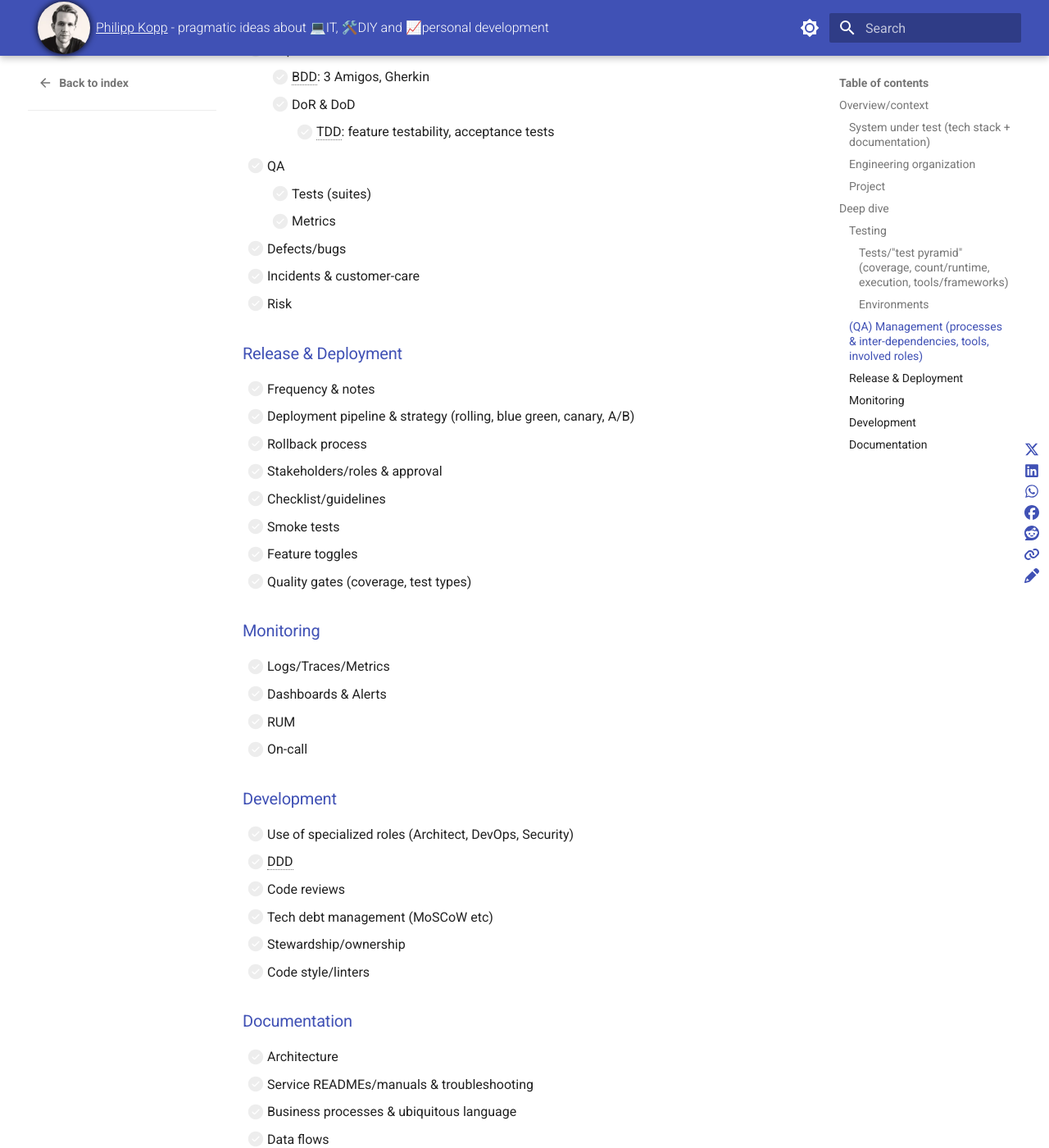
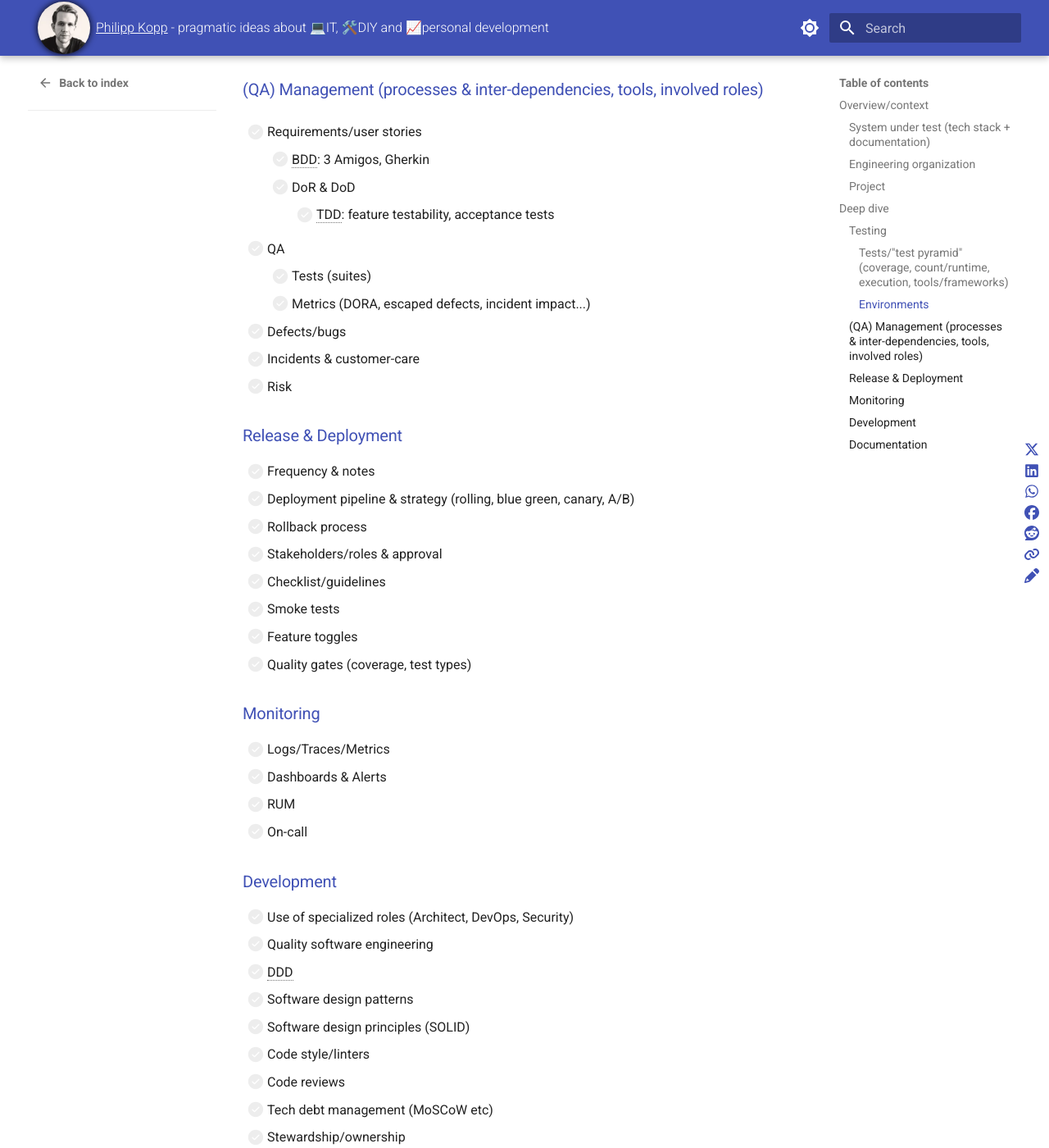
Before and after one commit to phil-m-kopp/phil-m-kopp.github.io, an MkDocs documentation site: the page built from docs/articles/posts/tech/list-qa-project-scoping-topics/list-qa-project-scoping-topics.md, in a window 1280 px wide and 1400 px high, scrolled down 1911 px. Shown: the whole window at 82% size. Built offline with MkDocs 1.6.1 and Material for MkDocs 9.7.7, drawn with Linux system fonts in a browser that asks for light colours; comment, search, counter and statistics services are not loaded; some of the changed text lies outside the part shown.

Commit message:
QA topics update

```diff
--- a/docs/articles/posts/tech/list-qa-project-scoping-topics/list-qa-project-scoping-topics.md
+++ b/docs/articles/posts/tech/list-qa-project-scoping-topics/list-qa-project-scoping-topics.md
@@ -70,7 +73,7 @@ comments: true
 
 - [ ] QA
     - [ ] Tests (suites)
-    - [ ] Metrics
+    - [ ] Metrics (DORA, escaped defects, incident impact...)
 
 - [ ] Defects/bugs
 - [ ] Incidents & customer-care
@@ -94,11 +97,14 @@ comments: true
 
 ### Development
 - [ ] Use of specialized roles (Architect, DevOps, Security)
-- [ ] DDD
+- [ ] Quality software engineering
+  - [ ] DDD
+  - [ ] Software design patterns
+  - [ ] Software design principles (SOLID)
+  - [ ] Code style/linters
 - [ ] Code reviews
 - [ ] Tech debt management (MoSCoW etc)
 - [ ] Stewardship/ownership
-- [ ] Code style/linters
 
 ### Documentation
 - [ ] Architecture
```
Also changed, not shown: other parts of docs/articles/posts/tech/list-qa-project-scoping-topics/list-qa-project-scoping-topics.md (+3 -0 lines).
